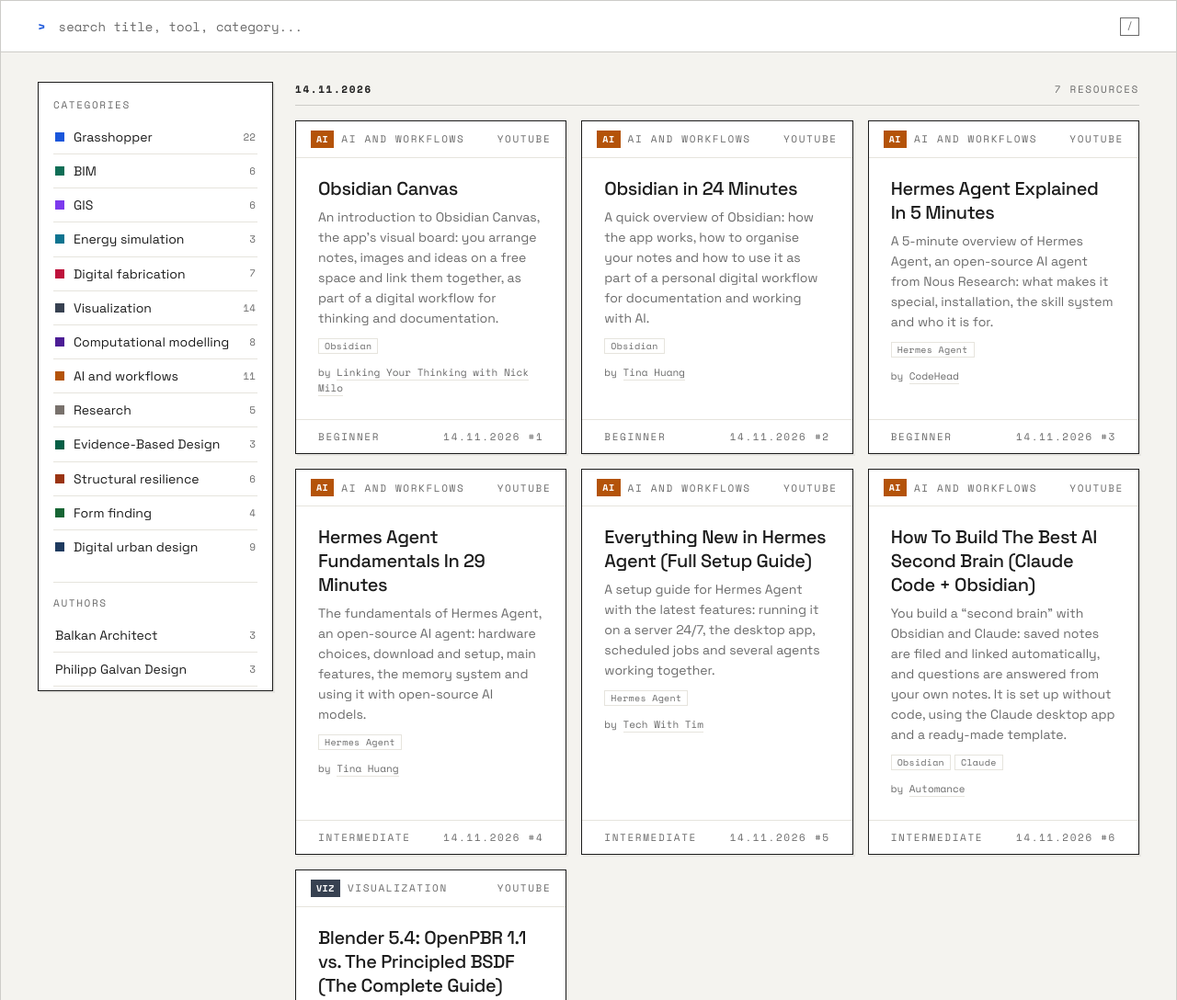
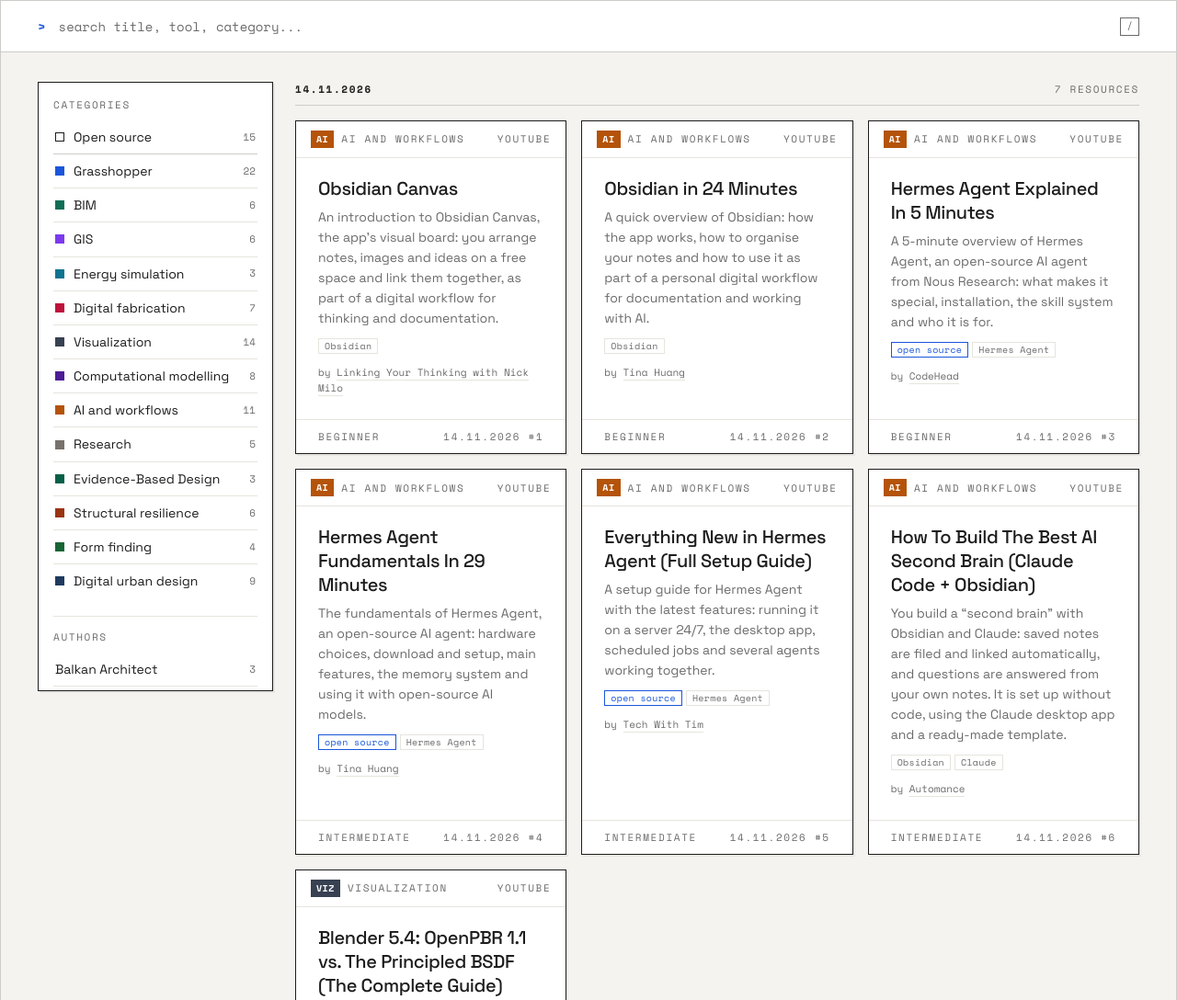
Before and after one commit to raduandrei-source/JUSTHOP, a plain HTML site: page index.html in a window 1280 px wide. Shown: the part 948-2036 px from the top of the page at 92% size. Drawn offline with nearby package versions, Linux system fonts and the light colour scheme.

Commit message:
Filtru „Open-source” pe pagina principală, 15 resurse marcate
- câmp nou "oss": true pe resurse (resurse.js îl duce la publicare)
- primul rând din Categorii: Open-source, cu număr; se combină cu disciplinele,
  programele și autorii; „resetează” îl scoate
- eticheta open-source pe card (click = filtrul), găsit și la căutare
- marcate: 25.10.2026 nr 8, 10, 12, 13, 14, 16, 31, 40, 46, 67, 68
  și 14.11.2026 nr 3, 4, 5, 7 (și în fișierele de lot)

Co-Authored-By: Claude Opus 5.5 <noreply@anthropic.com>

```diff
--- a/data/resources.json
+++ b/data/resources.json
@@ -211,7 +211,8 @@
       "software": [
         "IFC"
       ],
-      "descEn": "buildingSMART’s technical director explains the openBIM workflow: IFC, the buildingSMART Data Dictionary and validating models exchanged between programs."
+      "descEn": "buildingSMART’s technical director explains the openBIM workflow: IFC, the buildingSMART Data Dictionary and validating models exchanged between programs.",
+      "oss": true
     },
     {
       "title": "Revit & Navisworks Coordination Workflow: The Complete Guide to Clash Detection",
@@ -248,7 +249,8 @@
       "software": [
         "Speckle"
       ],
-      "descEn": "A practical introduction to the Speckle platform: you exchange BIM models and data between different programs and work as a team on shared versions."
+      "descEn": "A practical introduction to the Speckle platform: you exchange BIM models and data between different programs and work as a team on shared versions.",
+      "oss": true
     },
     {
       "title": "Create stunning Urban Maps with QGIS and the QuickOSM Plugin",
@@ -268,7 +270,8 @@
         "QGIS",
         "OpenStreetMap"
       ],
-      "descEn": "You download OpenStreetMap data with QuickOSM and make urban maps in QGIS, from layers to the final composition, explained for architects."
+      "descEn": "You download OpenStreetMap data with QuickOSM and make urban maps in QGIS, from layers to the final composition, explained for architects.",
+      "oss": true
     },
     {
       "title": "Introduction to QGIS (Full Course, Ad-Free)",
@@ -286,7 +289,8 @@
       "software": [
         "QGIS"
       ],
-      "descEn": "A complete QGIS course from zero: mapping, spatial data processing and spatial analysis, with practical step-by-step exercises."
+      "descEn": "A complete QGIS course from zero: mapping, spatial data processing and spatial analysis, with practical step-by-step exercises.",
+      "oss": true
     },
     {
       "title": "Geospatial Python - Full Course for Beginners with Geopandas",
@@ -305,7 +309,8 @@
         "Python",
         "GeoPandas"
       ],
-      "descEn": "An introduction to geospatial Python with GeoPandas: you read, filter, join and visualize vector data, starting from zero."
+      "descEn": "An introduction to geospatial Python with GeoPandas: you read, filter, join and visualize vector data, starting from zero.",
+      "oss": true
     },
     {
       "title": "A short guide to Copernicus Browser",
@@ -344,7 +349,8 @@
         "GeoPandas",
         "OSMnx"
       ],
-      "descEn": "An open course from the University of Helsinki: GeoPandas, spatial queries, maps and street-network analysis with OSMnx and networkx."
+      "descEn": "An open course from the University of Helsinki: GeoPandas, spatial queries, maps and street-network analysis with OSMnx and networkx.",
+      "oss": true
     },
     {
       "title": "#1 The Ultimate Ladybug Course | Environmental Analysis in Rhino3D and Grasshopper",
@@ -574,7 +580,8 @@
       "software": [
         "Blender"
       ],
-      "descEn": "A starter guide to Blender for architecture: navigation, modelling, materials and first renders, step by step, with no prior experience."
+      "descEn": "A starter guide to Blender for architecture: navigation, modelling, materials and first renders, step by step, with no prior experience.",
+      "oss": true
     },
     {
       "title": "The Best Render Settings for V-Ray 7 Explained | V-Ray for SketchUp",
@@ -753,7 +760,8 @@
         "Stable Diffusion",
         "ControlNet"
       ],
-      "descEn": "How to use ControlNet on top of Stable Diffusion to turn sketches, massing and lines into controlled architectural images."
+      "descEn": "How to use ControlNet on top of Stable Diffusion to turn sketches, massing and lines into controlled architectural images.",
+      "oss": true
     },
     {
       "title": "AI Plugin for Grasshopper We've Been Waiting For",
@@ -862,7 +870,8 @@
       "software": [
         "Zotero"
       ],
-      "descEn": "A complete Zotero tutorial with the Zotero Connector: you save sources from the browser, organize them and generate citations and a bibliography automatically."
+      "descEn": "A complete Zotero tutorial with the Zotero Connector: you save sources from the browser, organize them and generate citations and a bibliography automatically.",
+      "oss": true
     },
     {
       "title": "Obsidian Note-Taking System for Academics & Students - Full Tutorial & Demo",
@@ -1196,7 +1205,8 @@
         "Python",
         "OpenStreetMap"
       ],
-      "descEn": "You calculate in Python, with OpenStreetMap data, how walkable a city is, in a 15-minute-city style analysis."
+      "descEn": "You calculate in Python, with OpenStreetMap data, how walkable a city is, in a 15-minute-city style analysis.",
+      "oss": true
     },
     {
       "title": "VIDEO 2 - Space Syntax (Part 2): Using DepthMapX",
@@ -1214,7 +1224,8 @@
       "software": [
         "depthmapX"
       ],
-      "descEn": "Space syntax with depthmapX: you import the map, run the analysis and read the connectivity and integration results for urban space."
+      "descEn": "Space syntax with depthmapX: you import the map, run the analysis and read the connectivity and integration results for urban space.",
+      "oss": true
     },
     {
       "title": "Urban Network Analysis (UNA) Toolbox for Rhino3D",
@@ -1379,7 +1390,8 @@
       "author": "CodeHead",
       "authorUrl": "https://www.youtube.com/@codehead01",
       "added": "2026-11-14",
-      "n": 3
+      "n": 3,
+      "oss": true
     },
     {
       "title": "Hermes Agent Fundamentals In 29 Minutes",
@@ -1397,7 +1409,8 @@
       "author": "Tina Huang",
       "authorUrl": "https://www.youtube.com/@TinaHuang1",
       "added": "2026-11-14",
-      "n": 4
+      "n": 4,
+      "oss": true
     },
     {
       "title": "Everything New in Hermes Agent (Full Setup Guide)",
@@ -1415,7 +1428,8 @@
       "author": "Tech With Tim",
       "authorUrl": "https://www.youtube.com/@TechWithTim",
       "added": "2026-11-14",
-      "n": 5
+      "n": 5,
+      "oss": true
     },
     {
       "title": "How To Build The Best AI Second Brain (Claude Code + Obsidian)",
@@ -1452,7 +1466,8 @@
       "author": "Christopher 3D",
       "authorUrl": "https://www.youtube.com/@christopher3d475",
       "added": "2026-11-14",
-      "n": 7
+      "n": 7,
+      "oss": true
     }
   ]
 }
--- a/index.html
+++ b/index.html
@@ -477,6 +477,19 @@
   }
   .sw-chip { cursor: pointer; transition: color 0.15s ease, border-color 0.15s ease; }
   .sw-chip:hover { color: var(--accent-text); border-color: var(--accent-text); }
+  /* eticheta „open-source" de pe card: ca un program, dar cu contur albastru; click = filtrul Open-source */
+  .oss-tag {
+    font-family: var(--mono);
+    font-size: 10px;
+    letter-spacing: 0.03em;
+    line-height: 1.3;
+    padding: 1px 6px;
+    border: 1px solid var(--accent-text);
+    color: var(--accent-text);
+    cursor: pointer;
+    transition: background 0.15s ease, color 0.15s ease;
+  }
+  .oss-tag:hover { background: var(--accent); border-color: var(--accent); color: #fff; }
   .card-author {
     margin: 12px 0 0;
     font-family: var(--mono);
@@ -485,6 +498,10 @@
   }
   .author-link { cursor: pointer; border-bottom: 1px solid var(--rule); }
   .author-link:hover { color: var(--accent-text); border-bottom-color: var(--accent-text); }
+  /* filtrul „Open-source": primul rând din „Categorii", cu pătrat gol în loc de culoare */
+  .oss-item .oss-mark { width: 10px; height: 10px; flex-shrink: 0; border: 1.5px solid var(--ink); }
+  .oss-item.active .oss-mark { background: var(--accent-text); border-color: var(--accent-text); }
+  #ossToggle .cat-item { border-bottom: 1px solid var(--line); }
   .sidebar-sub { margin-top: 20px; padding-top: 14px; border-top: 1px solid var(--rule); }
   .sidebar-sub[hidden] { display: none; }
   .card-body { padding: 20px 24px 24px; flex: 1; }
@@ -785,6 +802,7 @@
           <span data-i18n="categories">Categorii</span>
           <button class="reset label" id="resetCats" type="button" data-i18n="reset" hidden>resetează</button>
         </div>
+        <div id="ossToggle"></div>
         <div id="catList"></div>
         <div class="sidebar-head label sidebar-sub" id="authorHead" hidden>
           <span data-i18n="authors">Autori</span>
@@ -911,7 +929,7 @@
       softAria: 'Software din tutoriale', latestNew: 'Nou', programOne: 'program', programMany: 'programe',
       weekTitle: 'Adăugate săptămâna asta', toList: 'Resurse', toListAria: 'Mergi la resurse', toTopAria: 'Înapoi sus', weekNote: 'actualizat vinerea',
       resourcesTitle: 'Resurse', loading: 'se încarcă...', searchPlaceholder: 'caută titlu, unealtă, categorie...',
-      categories: 'Categorii', reset: 'resetează', authors: 'Autori',
+      categories: 'Categorii', reset: 'resetează', authors: 'Autori', oss: 'Open-source', ossTag: 'open-source',
       shown: '{n} afișate', resultsFor: '{n} rezultate pentru "{q}"',
       loadingResources: 'se încarcă resursele...', loadingMore: 'se încarcă mai multe resurse...', endReached: 'ai ajuns la capăt — atât avem deocamdată', noMatch: 'nicio resursă nu se potrivește',
       resOne: 'resursă', resMany: 'resurse', by: 'de', suggestedBy: 'propus de',
@@ -941,7 +959,7 @@
       softAria: 'Software used in tutorials', latestNew: 'New', programOne: 'program', programMany: 'programs',
       weekTitle: 'Added this week', toList: 'Resources', toListAria: 'Go to resources', toTopAria: 'Back to top', weekNote: 'updated on Fridays',
       resourcesTitle: 'Resources', loading: 'loading...', searchPlaceholder: 'search title, tool, category...',
-      categories: 'Categories', reset: 'reset', authors: 'Authors',
+      categories: 'Categories', reset: 'reset', authors: 'Authors', oss: 'Open source', ossTag: 'open source',
       shown: '{n} shown', resultsFor: '{n} results for "{q}"',
       loadingResources: 'loading resources...', loadingMore: 'loading more resources...', endReached: 'you’ve reached the end — that’s all for now', noMatch: 'no resource matches',
       resOne: 'resource', resMany: 'resources', by: 'by', suggestedBy: 'suggested by',
@@ -1018,6 +1036,7 @@
   let activeCats = new Set();
   let activeAuthors = new Set();
   let activeSoftware = new Set();
+  let ossOnly = false;   // filtrul „Open-source": doar resursele marcate oss
   const batchSize = 12;
   let shown = 0;
   let currentResults = [];
@@ -1038,7 +1057,7 @@
   function score(item, tokens) {
     if (tokens.length === 0) return 1;
     // căutarea ține cont de ambele limbi: descrierea și numele disciplinei în română și în engleză
-    const haystack = (item.title + ' ' + item.cats.map(c => c.id + ' ' + c.name + ' ' + (c.nameEn || '')).join(' ') + ' ' + (item.author || '') + ' ' + (item.software || []).join(' ') + ' ' + item.platform + ' ' + platformOf(item.platform) + ' ' + item.desc + ' ' + (item.descEn || '')).toLowerCase();
+    const haystack = (item.title + ' ' + item.cats.map(c => c.id + ' ' + c.name + ' ' + (c.nameEn || '')).join(' ') + ' ' + (item.author || '') + ' ' + (item.software || []).join(' ') + ' ' + item.platform + ' ' + platformOf(item.platform) + ' ' + item.desc + ' ' + (item.descEn || '') + (item.oss ? ' open-source open source opensource' : '')).toLowerCase();
     let matched = 0;
     tokens.forEach(t => { if (haystack.includes(t)) matched++; });
     return matched; // 0 = fara match, altfel scor crescator cu nr de tokene gasite
@@ -1077,7 +1096,23 @@
     });
   }
 
+  // „Open-source" apare în sidebar doar când există resurse marcate (sau când filtrul e activ)
+  function renderOss() {
+    const box = document.getElementById('ossToggle');
+    const count = pool.filter(p => p.oss).length;
+    box.innerHTML = '';
+    if (!count && !ossOnly) return;
+    const btn = document.createElement('button');
+    btn.type = 'button';
+    btn.className = 'cat-item oss-item' + (ossOnly ? ' active' : '');
+    btn.setAttribute('aria-pressed', ossOnly);
+    btn.innerHTML = `<span class="oss-mark"></span>${esc(t('oss'))}<span class="cat-count">${count}</span>`;
+    btn.onclick = () => { ossOnly = !ossOnly; applyFilters(); };
+    box.appendChild(btn);
+  }
+
   function renderCats() {
+    renderOss();
     const list = document.getElementById('catList');
     list.innerHTML = '';
     categories.forEach(c => {
@@ -1090,7 +1125,7 @@
       btn.onclick = () => toggleCat(c.id);
       list.appendChild(btn);
     });
-    document.getElementById('resetCats').hidden = activeCats.size === 0 && activeAuthors.size === 0 && activeSoftware.size === 0;
+    document.getElementById('resetCats').hidden = activeCats.size === 0 && activeAuthors.size === 0 && activeSoftware.size === 0 && !ossOnly;
     updateSoftwareActive();
     renderAuthors();
     document.querySelectorAll('#discStrip button').forEach(b => {
@@ -1315,7 +1350,8 @@
     let results = pool.filter(p =>
       (activeCats.size === 0 || p.cats.some(c => activeCats.has(c.id))) &&
       (activeAuthors.size === 0 || activeAuthors.has(p.author)) &&
-      (activeSoftware.size === 0 || (p.software || []).some(s => activeSoftware.has(s))));
+      (activeSoftware.size === 0 || (p.software || []).some(s => activeSoftware.has(s))) &&
+      (!ossOnly || p.oss));
     results = results
       .map(p => ({ item: p, s: score(p, tokens) }))
       .filter(r => r.s > 0)
@@ -1364,7 +1400,7 @@
         <div class="card-body">
           <h3 class="card-title">${esc(p.title)}</h3>
           <p class="card-desc">${esc(descOf(p))}</p>
-          ${(p.software || []).length ? `<div class="card-soft">${p.software.slice(0, 3).map(s => `<span class="sw-chip" data-sw="${esc(s)}">${esc(s)}</span>`).join('')}${p.software.length > 3 ? `<span class="sw-more">+${p.software.length - 3}</span>` : ''}</div>` : ''}
+          ${(p.software || []).length || p.oss ? `<div class="card-soft">${p.oss ? `<span class="oss-tag">${esc(t('ossTag'))}</span>` : ''}${(p.software || []).slice(0, 3).map(s => `<span class="sw-chip" data-sw="${esc(s)}">${esc(s)}</span>`).join('')}${(p.software || []).length > 3 ? `<span class="sw-more">+${p.software.length - 3}</span>` : ''}</div>` : ''}
           ${p.author ? `<p class="card-author">${t('by')} <span class="author-link" data-author="${esc(p.author)}">${esc(p.author)}</span></p>` : ''}
           ${p.proposedBy ? `<p class="card-author">${t('suggestedBy')} ${esc(p.proposedBy)}</p>` : ''}
         </div>
@@ -1388,11 +1424,12 @@
 
   const searchInput = document.getElementById('searchInput');
   searchInput.addEventListener('input', applyFilters);
-  document.getElementById('resetCats').addEventListener('click', () => { activeCats.clear(); activeAuthors.clear(); activeSoftware.clear(); applyFilters(); });
+  document.getElementById('resetCats').addEventListener('click', () => { activeCats.clear(); activeAuthors.clear(); activeSoftware.clear(); ossOnly = false; applyFilters(); });
   // click pe autor sau pe un program dintr-un card = filtrează (fără să deschidă linkul cardului)
   document.getElementById('grid').addEventListener('click', e => {
     const sw = e.target.closest('.sw-chip');
     if (sw) { e.preventDefault(); e.stopPropagation(); toggleSoftware(sw.dataset.sw); return; }
+    if (e.target.closest('.oss-tag')) { e.preventDefault(); e.stopPropagation(); ossOnly = !ossOnly; applyFilters(); return; }
     const a = e.target.closest('.author-link');
     if (!a) return;
     e.preventDefault();
--- a/scripts/resurse.js
+++ b/scripts/resurse.js
@@ -75,6 +75,7 @@ function toResource(c, date) {
     title: c.title, cats: c.cats, software: normSoftware(c.software), platform: c.platform, level: c.level, desc: c.desc, descEn: c.descEn, url: c.url,
     author: c.author || null, authorUrl: c.authorUrl || null, added: date, n: c.n,
   };
+  if (c.oss) r.oss = true;   // resursă despre o unealtă open-source: apare și la filtrul „Open-source" de pe site
   if (c.proposedBy) r.proposedBy = String(c.proposedBy).replace(/\s+/g, ' ').trim().slice(0, 60);   // numele ales de cel care a propus, niciodată emailul
   return r;
 }
```
Also changed, not shown: data/loturi/2026-10-25.json (+22 -11 lines), data/loturi/2026-11-14.json (+8 -4 lines).
